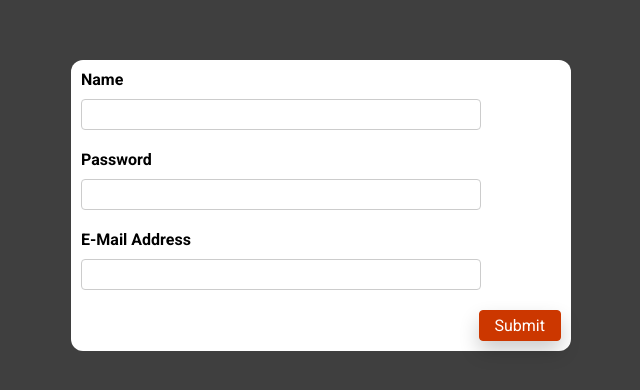
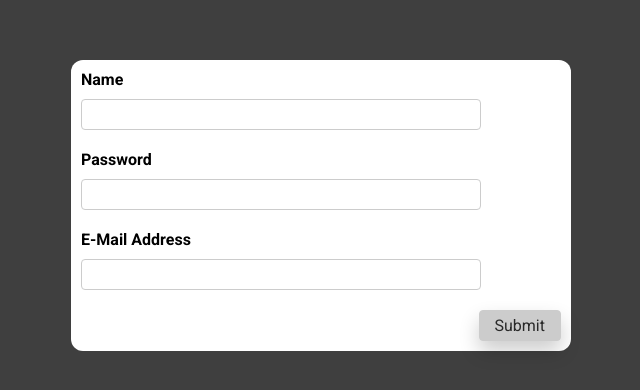
Before and after one commit to MwauStephen/Form-validation, a React (Create React App) app: page / in a window 1280 px wide. Shown: the part 140-530 px from the top of the page, without its empty margins (319-959 px from the left). Built offline with nearby package versions, Linux system fonts and the light colour scheme.

Commit message:
added the disable submit button property

```diff
--- a/src/Components/BasicForm.js
+++ b/src/Components/BasicForm.js
@@ -45,6 +45,12 @@ const BasicForm = () => {
     setEnteredEmail("");
     setEmailTouched(false);
   };
+
+  let formIsValid = false;
+
+  if (nameIsValid && emailIsValid && passwordIsValid) {
+    formIsValid = true;
+  }
 
   const nameInputHandler = (event) => {
     setEnteredName(event.target.value);
@@ -116,7 +122,7 @@ const BasicForm = () => {
       </div>
 
       <div className="form-actions">
-        <button>Submit</button>
+        <button disabled={!formIsValid}>Submit</button>
       </div>
     </form>
   );
```
